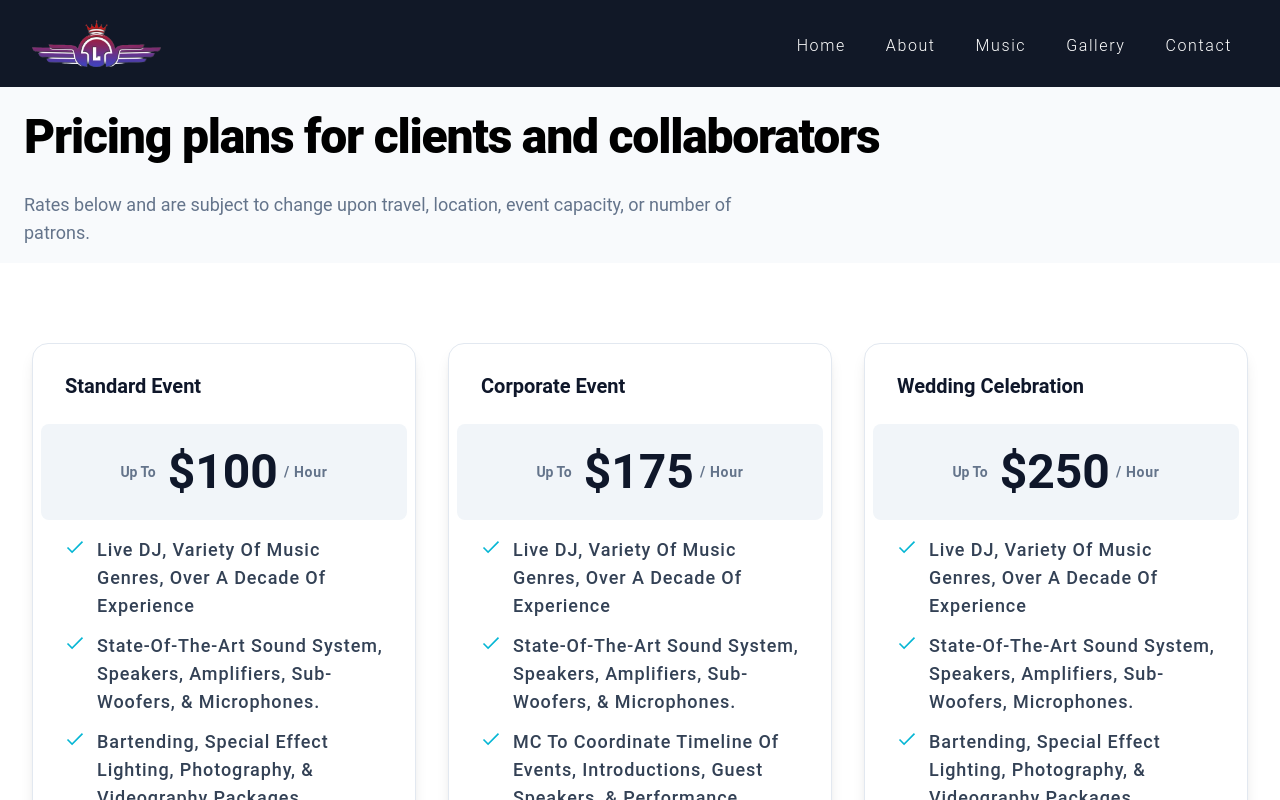
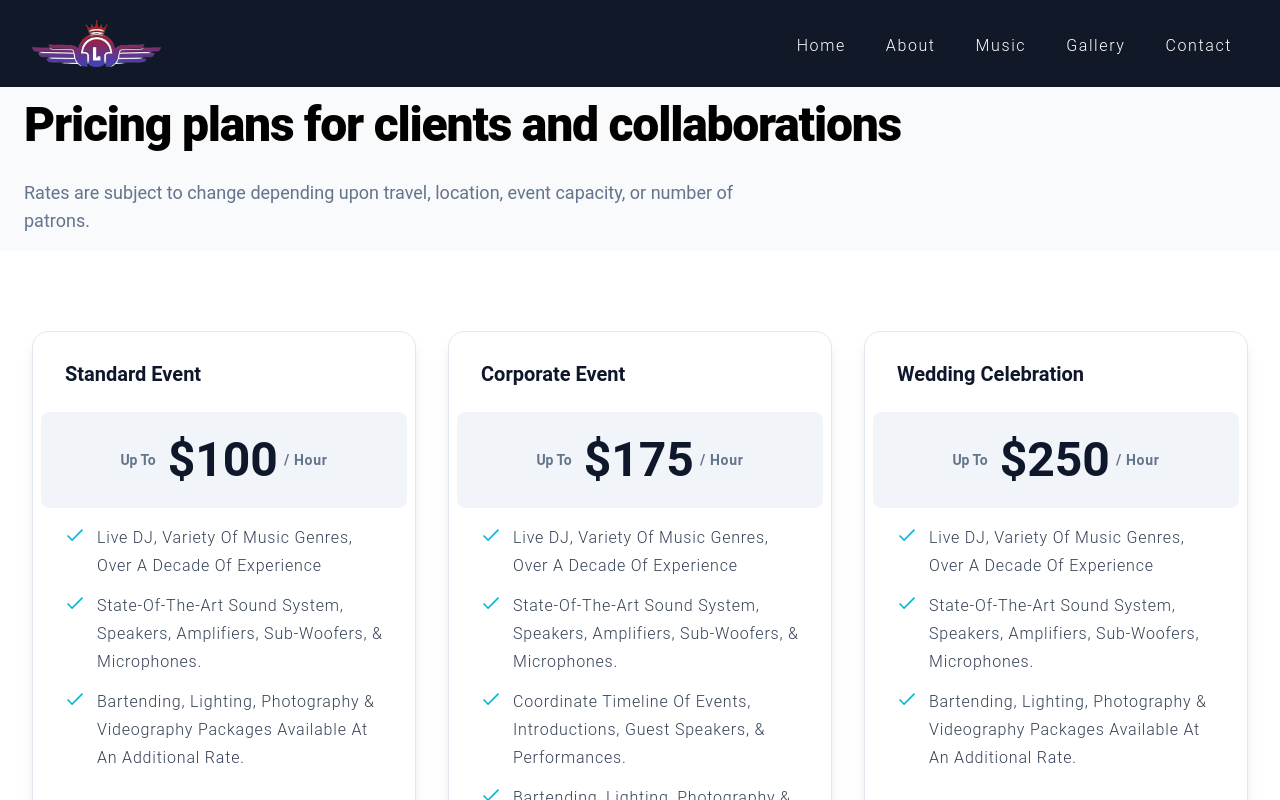
Before and after one commit to lamboprogramming/vercel-launch, a Next.js app in the folder djluchainz/: page / in a window 1280 px wide. Shown: the top 800 px of the page. Built offline with nearby package versions, Linux system fonts and the light colour scheme.

Commit message:
font size changes

```diff
--- a/djluchainz/components/Animate.jsx
+++ b/djluchainz/components/Animate.jsx
@@ -4,12 +4,12 @@ import PricingPlan from './PricingPlan';
 const Animate = () => {
   return (
     <>
-     <div className="px-4 pt-5 mx-auto bg-slate-50 max-w-7xl sm:px-6 lg:px-6">
+     <div className="px-4 pt-2 mx-auto bg-slate-50 max-w-7xl sm:px-6 lg:px-6">
       <h2 className='pb-2 text-3xl font-extrabold text-black sm:text-5xl sm:leading-tight sm:tracking-tight'>
-        Pricing plans for clients and collaborators
+        Pricing plans for clients and collaborations
       </h2>
       <p className='max-w-3xl pt-4 pb-4 text-lg text-slate-500'>
-         Rates below and are subject to change upon travel, location, event capacity, or number of patrons.
+         Rates are subject to change depending upon travel, location, event capacity, or number of patrons.
       </p>
      </div>
      <PricingPlan />
--- a/djluchainz/components/PricingPlan.jsx
+++ b/djluchainz/components/PricingPlan.jsx
@@ -39,7 +39,7 @@ function PricingPlans() {
               fill="currentColor"
               d="M40.6 12.1L17 35.7 7.4 26.1 4.6 29 17 41.3 43.4 14.9z"/></svg>
 
-            <span className="ml-3  tracking-wider font-sans font-[500] capitalize "> {feature}</span>
+            <span className="ml-3  tracking-wider font-sans capitalize font-[300] text-[16px] "> {feature}</span>
            </li>
           ))}
         </ul>
--- a/djluchainz/data.js
+++ b/djluchainz/data.js
@@ -7,7 +7,7 @@ export const pricingplans = [
     description: 'Residential, Club, Lounge, Restaurant, Karaoke, Birthday',
     features: [
       'Live DJ, variety of music genres, Over a decade of experience',
-      'State-of-the-art sound system, speakers, amplifiers, sub-woofers, & microphones.','Bartending, special effect lighting, photography, & videography packages available at an additional rate.'
+      'State-of-the-art sound system, speakers, amplifiers, sub-woofers, & microphones.','Bartending, lighting, photography & videography packages available at an additional rate.'
     ],
     cta: 'Request a Quote'
   },
@@ -19,7 +19,7 @@ export const pricingplans = [
     description: 'Business, School, Corporation, Franchise, Retail Store',
     features: [
       'Live DJ, variety of music genres, Over a decade of experience'
-      ,'State-of-the-art sound system, speakers, amplifiers, sub-woofers, & microphones.', 'MC to coordinate timeline of events, introductions, guest speakers, & performance accommodations.','Bartending, special effect lighting, photography, & videography packages available at an additional rate.'
+      ,'State-of-the-art sound system, speakers, amplifiers, sub-woofers, & microphones.', 'coordinate timeline of events, introductions, guest speakers, & performances.','Bartending, lighting, photography & videography packages available at an additional rate.'
     ],
     cta: 'Request a Quote'
   },
@@ -31,7 +31,7 @@ export const pricingplans = [
     description: 'Proposal, Ceremony, Reception, After Party',
     features: [
       'Live DJ, variety of music genres, Over a decade of experience',
-      'State-of-the-art sound system, speakers, amplifiers, sub-woofers, microphones.','Bartending, special effect lighting, photography, & videography packages available at an additional rate.'
+      'State-of-the-art sound system, speakers, amplifiers, sub-woofers, microphones.','Bartending, lighting, photography & videography packages available at an additional rate.'
     ],
     cta: 'Request a Quote'
   }
```
